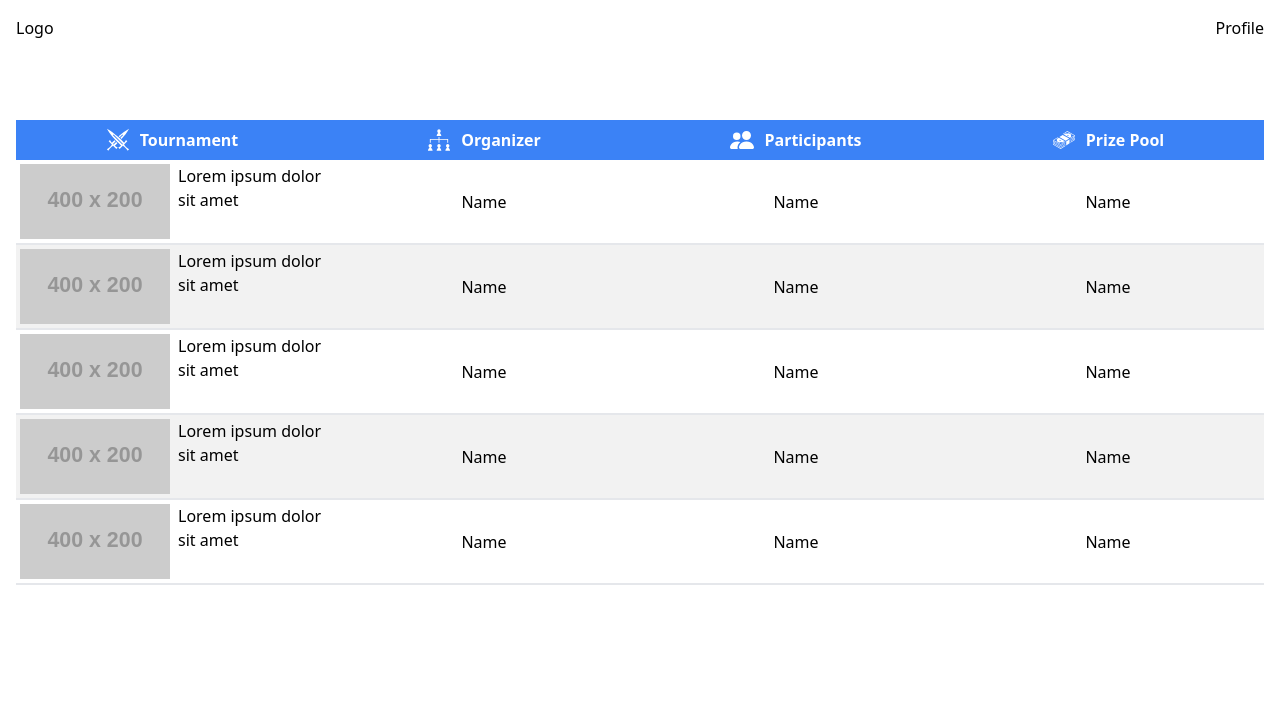
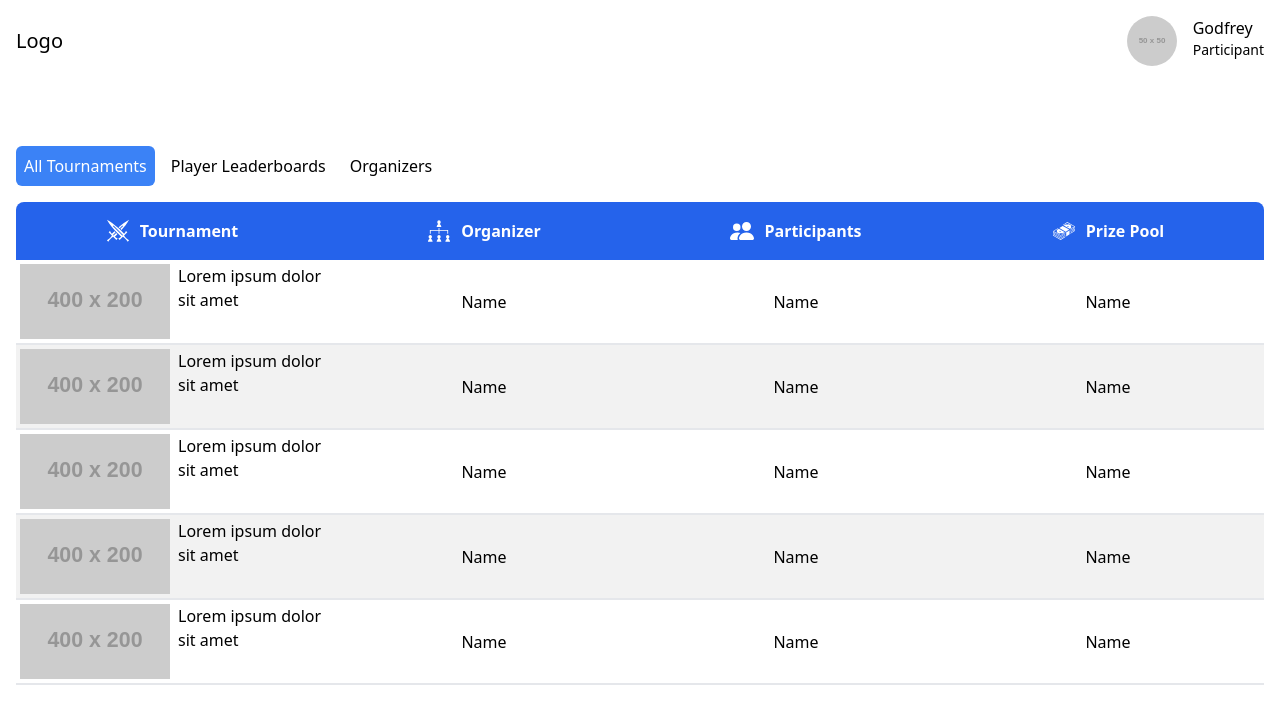
Before and after one commit to pengpa0012/tournament-app, a Next.js app in the folder client/: page / in a window 1280 px wide. Shown: the top 724 px of the page. Built offline with nearby package versions, Linux system fonts and the light colour scheme.

Commit message:
add static tab

```diff
--- a/client/src/pages/index.tsx
+++ b/client/src/pages/index.tsx
@@ -15,9 +15,15 @@ export default function Home() {
 
   return (
     <main>
-      <nav className="flex justify-between">
-        <h1>Logo</h1>
-        <h1>Profile</h1>
+      <nav className="flex items-center justify-between">
+        <h1 className="font-medium text-xl">Logo</h1>
+        <div className="flex">
+          <img src="https://via.placeholder.com/50x50" className="mr-4 rounded-full"/>
+          <div>
+            <h3 className="text-md truncate">Godfrey</h3>
+            <p className="text-sm">Participant</p>
+          </div>
+        </div>
       </nav>
       <div className="mt-20">
         {/* <h2 className="mb-10">Tournament List</h2>
@@ -28,10 +34,15 @@ export default function Home() {
             ))
           }
         </div> */}
+        <ul className="flex mb-4 gap-2">
+          <li className="bg-blue-500 text-white p-2 cursor-pointer rounded-md">All Tournaments</li>
+          <li className="p-2 cursor-pointer rounded-md">Player Leaderboards</li>
+          <li className="p-2 cursor-pointer rounded-md">Organizers</li>
+        </ul>
         <table className="w-full">
           <thead>
-            <tr className="flex bg-blue-500 text-white">
-              <th className="p-2 flex-1">
+            <tr className="flex bg-blue-600 text-white py-4 rounded-tl-lg rounded-tr-lg">
+              <th className="flex-1">
                 <div className="flex justify-center">
                   <GiCrossedSwords size={24} style={{ marginRight: 10 }} />
                   <span>
@@ -39,7 +50,7 @@ export default function Home() {
                   </span>
                 </div>
               </th>
-              <th className="p-2 flex-1">
+              <th className="flex-1">
                 <div className="flex justify-center">
                   <GiOrganigram size={24} style={{ marginRight: 10 }} />
                   <span>
@@ -47,7 +58,7 @@ export default function Home() {
                   </span>
                 </div>
               </th>
-              <th className="p-2 flex-1">
+              <th className="flex-1">
                 <div className="flex justify-center">
                   <BsPeopleFill size={24} style={{ marginRight: 10 }} />
                   <span>
@@ -55,7 +66,7 @@ export default function Home() {
                   </span>
                 </div>
               </th>
-              <th className="p-2 flex-1">
+              <th className="flex-1">
                 <div className="flex justify-center">
                   <GiMoneyStack size={24} style={{ marginRight: 10}} />
                   <span>
```
